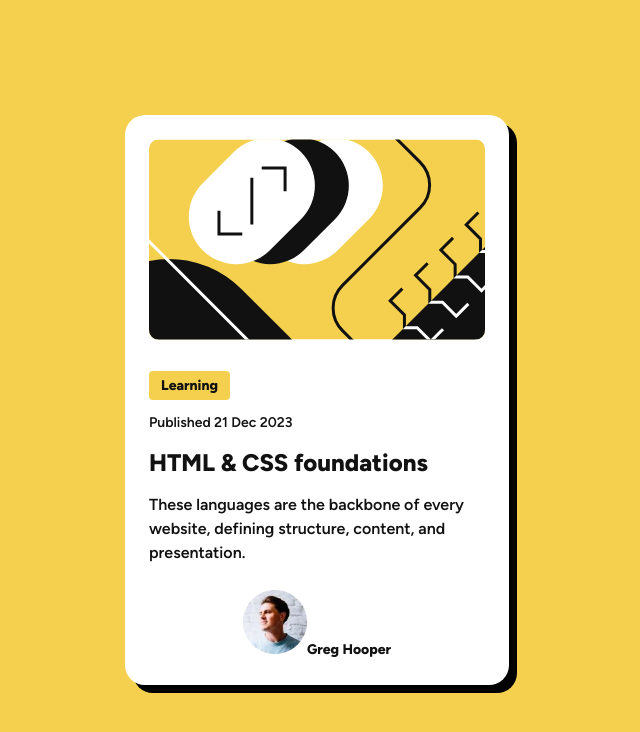
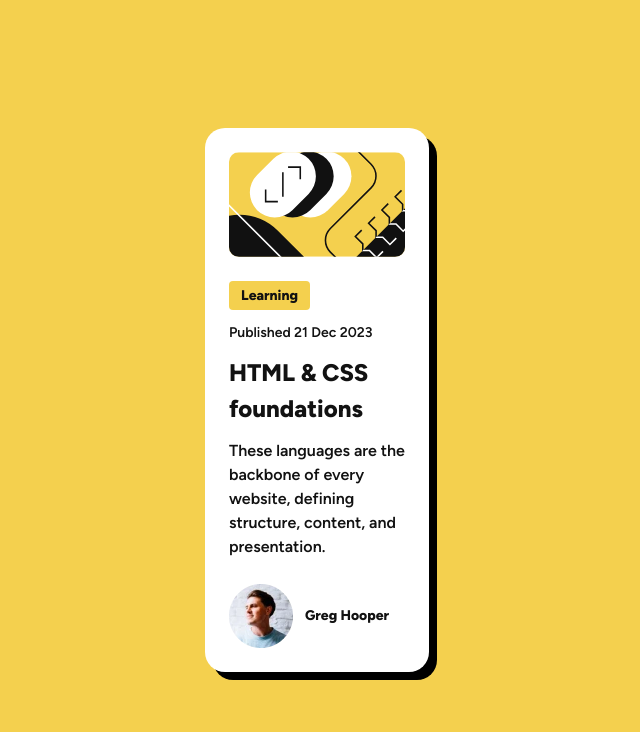
Before and after one commit to Kellenkjames/blog-preview-card, an Angular app in the folder blog-preview-card/: page / in a window 1280 px wide. Shown: the top 732 px of the page, without its empty margins (323-963 px from the left). Built offline with nearby package versions, Linux system fonts and the light colour scheme.

Commit message:
feat: update card and card-author styles

```diff
--- a/blog-preview-card/src/app/card-author/card-author.component.scss
+++ b/blog-preview-card/src/app/card-author/card-author.component.scss
@@ -0,0 +1,11 @@
+@import '../../styles.scss';
+
+.card-author {
+  display: flex;
+  align-items: center;
+  gap: 1.2rem;
+
+  &__name {
+    @include text-preset-3-bold;
+  }
+}
--- a/blog-preview-card/src/app/card/card.component.scss
+++ b/blog-preview-card/src/app/card/card.component.scss
@@ -6,7 +6,6 @@
   width: 100%;
   display: flex;
   flex-direction: column;
-  align-items: center;
   border-radius: 2rem;
   padding: 2.4rem;
   box-shadow: 8px 8px 0 0 #000;
--- a/blog-preview-card/src/styles.scss
+++ b/blog-preview-card/src/styles.scss
@@ -103,6 +103,12 @@ h3 {
 strong {
   display: inline-block;
   @include text-preset-3-bold;
+}
+
+img {
+  display: block;
+  max-width: 100%;
+  height: auto;
 }
 
 // -----------------------------------------------------
```
